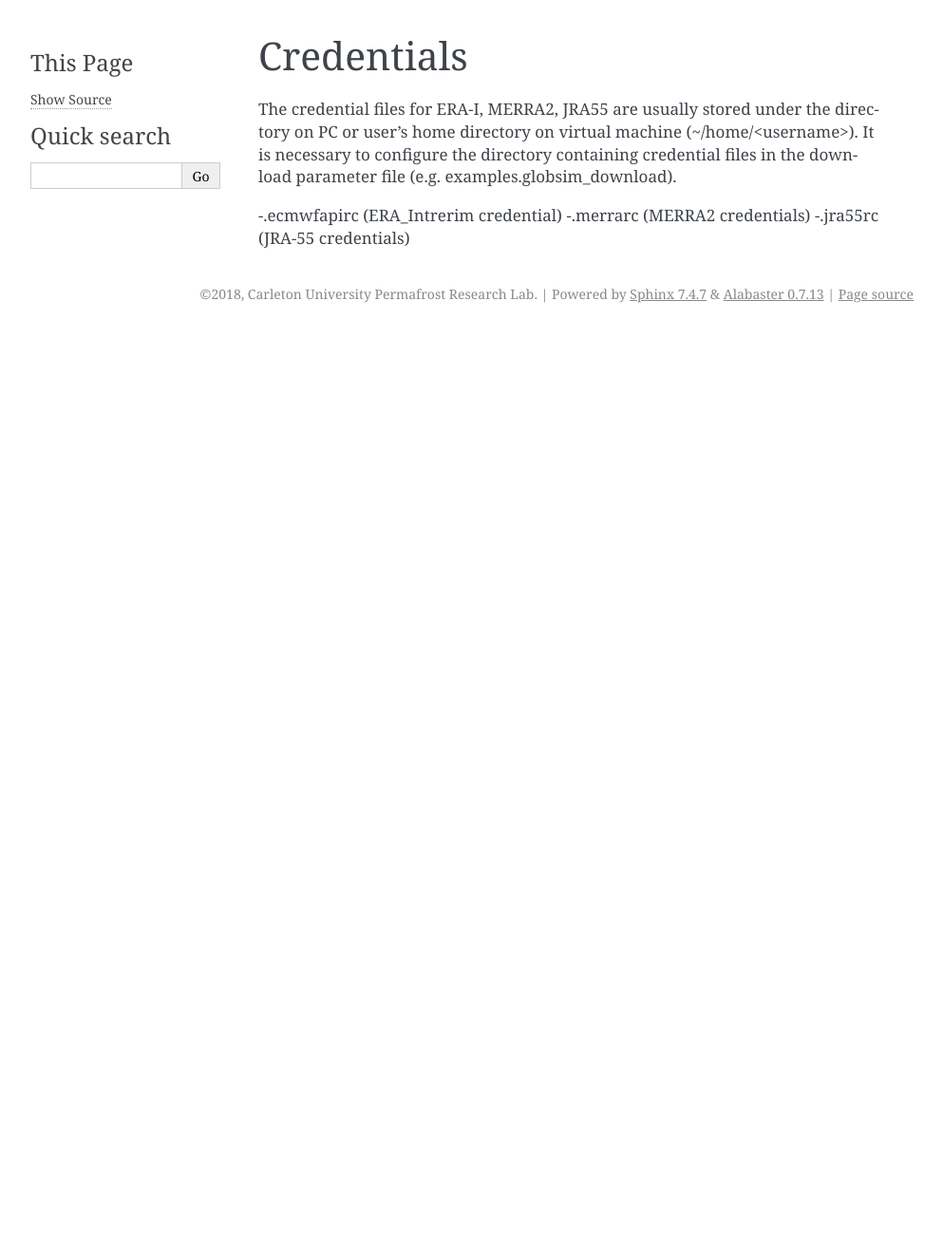
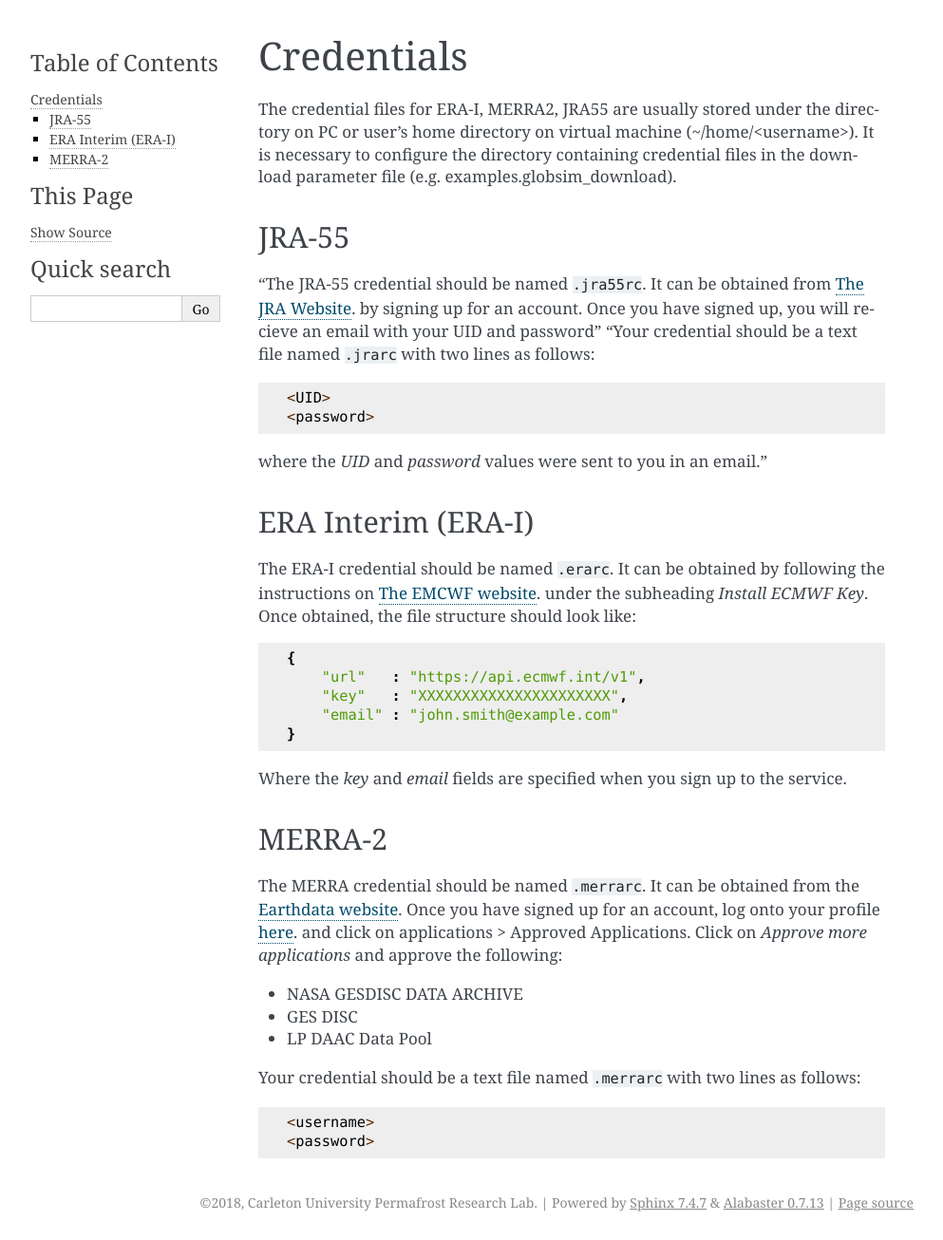
Before and after one commit to nicholas512/GS_doc, a Sphinx documentation site: the page built from docs/source/Credentials.rst, in a window 1280 px wide. Shown: the whole page at 95% size, without its empty margins (148-1141 px from the left). Built offline with Sphinx 7.4.7, drawn with Linux system fonts in a browser that asks for light colours; before the commit the page ends 900 px from its top, so only the background shows below that.

Commit message:
more info

```diff
--- a/docs/source/Credentials.rst
+++ b/docs/source/Credentials.rst
@@ -3,6 +3,39 @@
 
 The credential files for ERA-I, MERRA2, JRA55 are usually stored under the directory on PC or user’s home directory on virtual machine (~/home/<username>). It is necessary to configure the directory containing credential files in the download parameter file (e.g. examples.globsim_download).
 
--.ecmwfapirc (ERA_Intrerim credential)
--.merrarc (MERRA2 credentials)
--.jra55rc (JRA-55 credentials)
+
+JRA-55
+^^^^^^
+
+"The JRA-55 credential should be named ``.jra55rc``.  It can be obtained from `The JRA Website <http://jra.kishou.go.jp/JRA-55/index_en.html#application>`_. by signing up for an account.  Once you have signed up, you will recieve an email with your UID and password"
+"Your credential should be a text file named ``.jrarc`` with two lines as follows::
+
+<UID>
+<password>
+
+where the *UID* and *password* values were sent to you in an email."
+
+ERA Interim (ERA-I)
+^^^^^^^^^^^^^^^^^^^
+The ERA-I credential should be named ``.erarc``. It can be obtained by following the instructions on `The EMCWF website <https://confluence.ecmwf.int/display/WEBAPI/Accessing+ECMWF+data+servers+in+batch>`_. under the subheading *Install ECMWF Key*. Once obtained, the file structure should look like::
+
+    {
+        "url"   : "https://api.ecmwf.int/v1",
+        "key"   : "XXXXXXXXXXXXXXXXXXXXXX",
+        "email" : "john.smith@example.com"
+    }
+
+Where the *key* and *email* fields are specified when you sign up to the service.
+
+MERRA-2
+^^^^^^^
+The MERRA credential should be named ``.merrarc``. It can be obtained from the `Earthdata website <https://wiki.earthdata.nasa.gov/display/EL/How+To+Register+With+Earthdata+Login>`_.  Once you have signed up for an account, log onto your profile `here <https://urs.earthdata.nasa.gov/home>`_. and click on applications > Approved Applications.  Click on *Approve more applications* and approve the following:
+
+- NASA GESDISC DATA ARCHIVE
+- GES DISC
+- LP DAAC Data Pool
+
+Your credential should be a text file named ``.merrarc`` with two lines as follows::
+
+<username>
+<password>
```
Also changed, not shown: docs/source/Data.rst (+8 -0 lines), docs/source/Installation.rst (+16 -2 lines), docs/source/Operation.rst (+11 -2 lines), docs/source/index.rst (+11 -7 lines), 13 other files.
